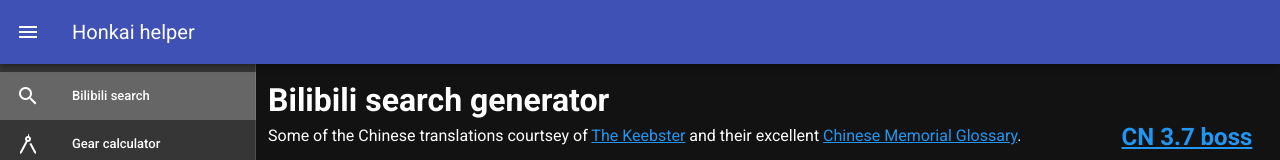
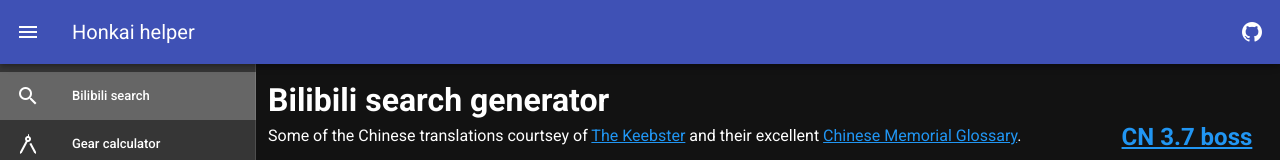
Before and after one commit to PaeP3nguin/honkai-guide, a Vue app: page /calc in a window 1280 px wide. Shown: the top 160 px of the page. Built offline with nearby package versions, Linux system fonts and the light colour scheme.

Commit message:
Fix github icon

```diff
--- a/src/App.vue
+++ b/src/App.vue
@@ -7,7 +7,7 @@
       <v-spacer></v-spacer>
 
       <v-btn icon target="_blank" href="https://github.com/PaeP3nguin/honkai-guide">
-        <v-icon>mdi-github-circle</v-icon>
+        <v-icon>mdi-github</v-icon>
       </v-btn>
     </v-app-bar>
 
```
